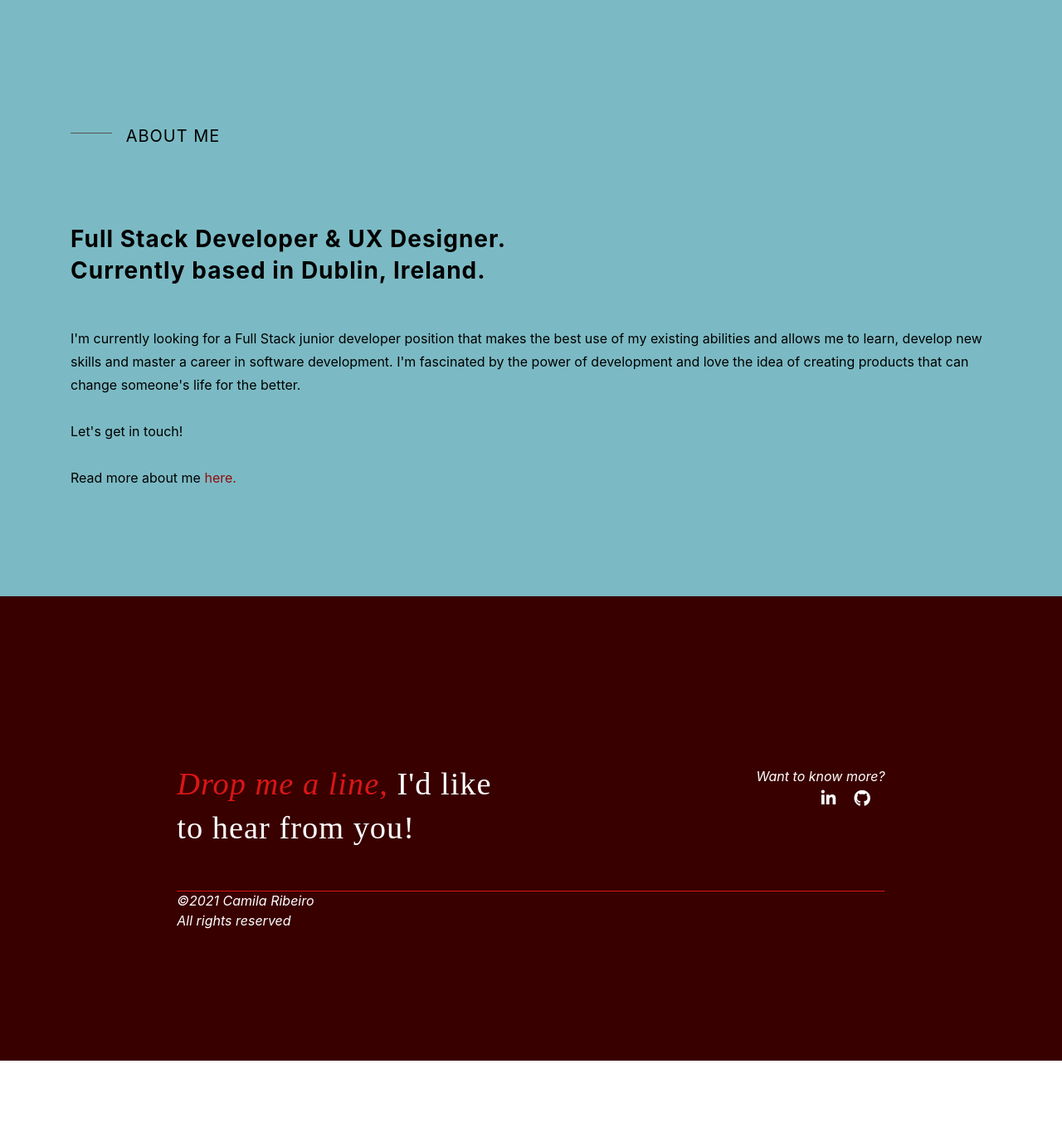
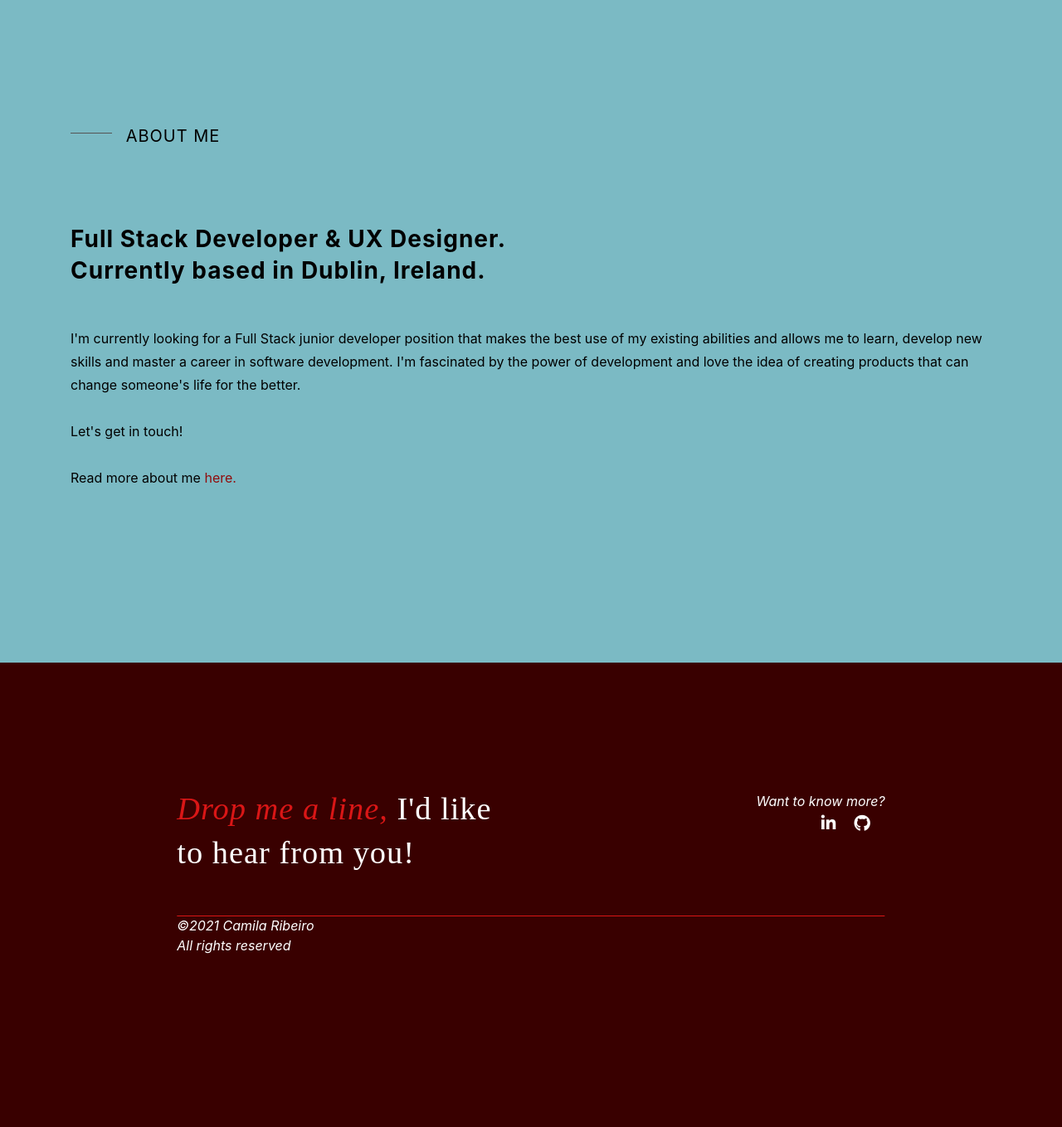
Before and after one commit to Camila-Ribeiro/MyPortfolio, a Flask app: page / in a window 1280 px wide. Shown: the part 3378-4737 px from the top of the page at 83% size. Before the commit the page ends 4657 px from the top, so only its background shows below. Run offline with Flask 2, Linux system fonts and the light colour scheme; some libraries are stand-ins or nearby versions.

Commit message:
Refactor css

```diff
--- a/static/css/style.css
+++ b/static/css/style.css
@@ -504,7 +504,7 @@ padding-top: 60px;
 /* --------------------------------------------------------------- about section*/
 .about-section {
     background-color:#7BBAC4;
-    height: 90vh;
+    height: 100vh;
     width: 100vw;
     color: black;
 }
@@ -538,7 +538,7 @@ padding-top: 60px;
     width: 100vw;
     height: 70vh;
     color: white;
-    padding-top: 200px;
+    padding-top: 150px;
 }
 
 .contact-section p {
```
